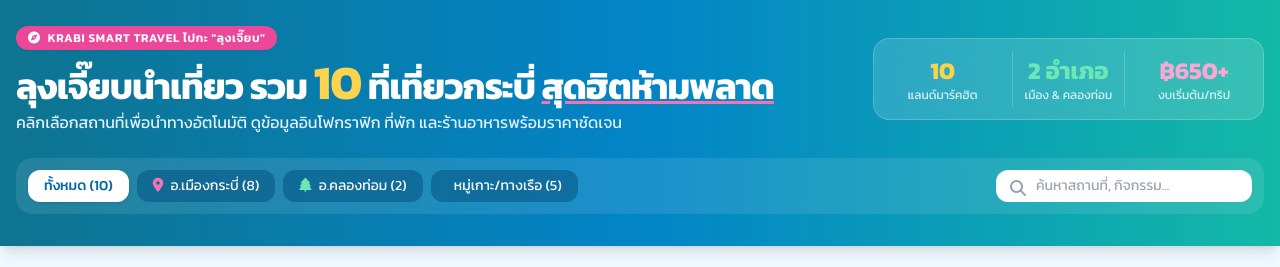
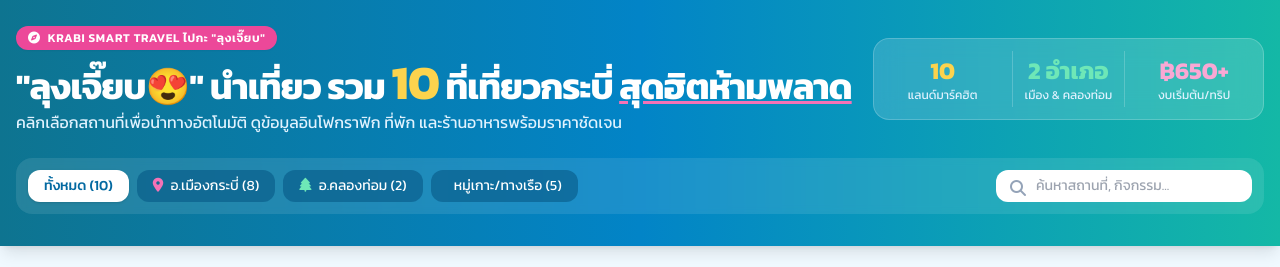
Before and after one commit to anek2511/travel-krabi, a plain HTML site: page index.html in a window 1280 px wide. Shown: the top 267 px of the page. Drawn offline with nearby package versions, Linux system fonts and the light colour scheme; some icons are missing.

Commit message:
Update index.html

```diff
--- a/index.html
+++ b/index.html
@@ -59,7 +59,7 @@
             <i class="fa-solid fa-compass mr-1"></i> Krabi Smart Travel ไปกะ "ลุงเจี๊ยบ"
           </span>
           <h1 class="text-3xl md:text-4xl font-bold tracking-tight">
-          ลุงเจี๊ยบนำเที่ยว รวม <span class="text-amber-300 text-4xl md:text-5xl">10</span> ที่เที่ยวกระบี่ <span class="underline decoration-pink-400">สุดฮิตห้ามพลาด</span>
+          "ลุงเจี๊ยบ😍" นำเที่ยว รวม <span class="text-amber-300 text-4xl md:text-5xl">10</span> ที่เที่ยวกระบี่ <span class="underline decoration-pink-400">สุดฮิตห้ามพลาด</span>
           </h1>
           <p class="text-sky-100 mt-1 text-sm md:text-base">
             คลิกเลือกสถานที่เพื่อนำทางอัตโนมัติ ดูข้อมูลอินโฟกราฟิก ที่พัก และร้านอาหารพร้อมราคาชัดเจน
```
